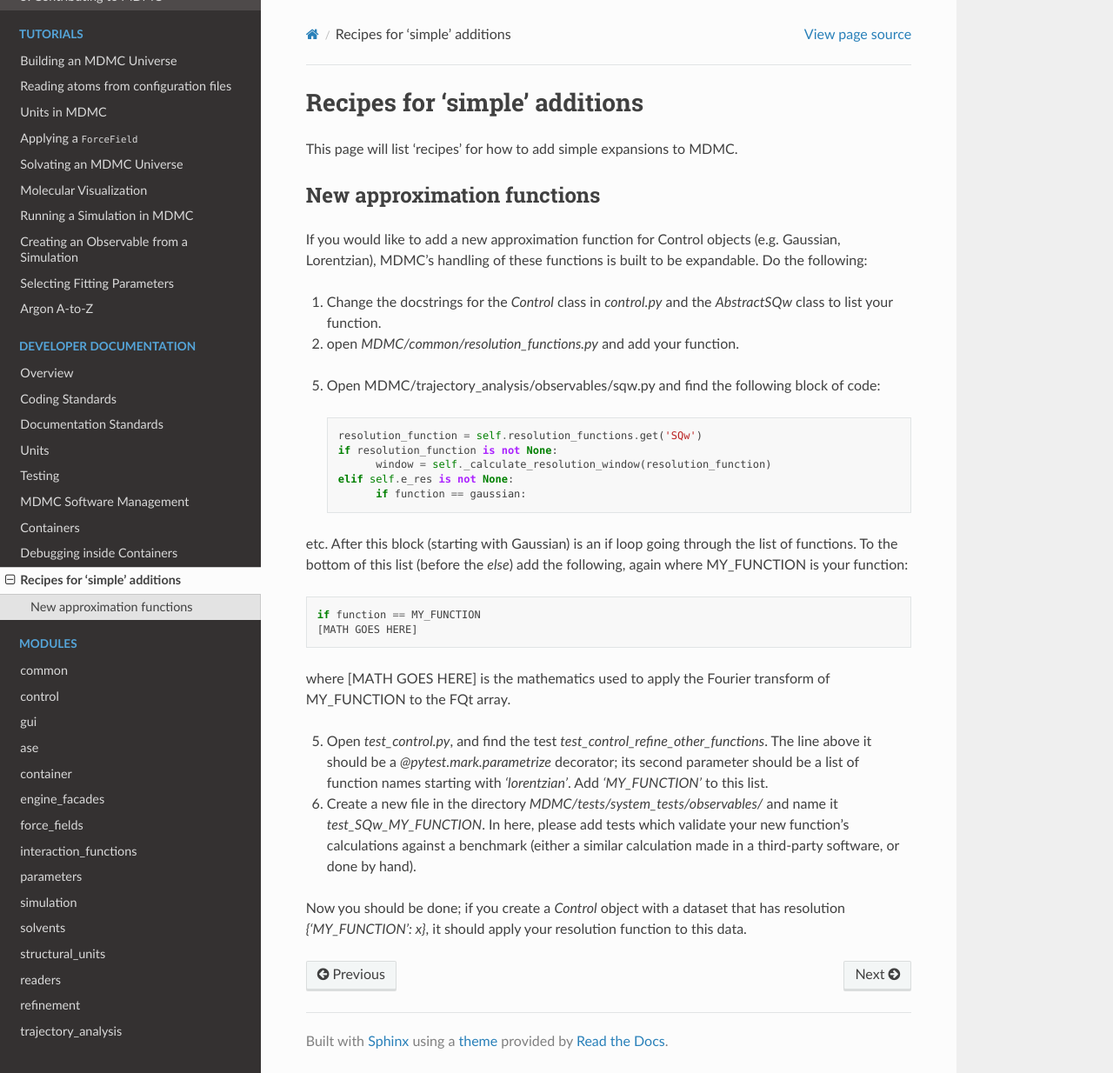
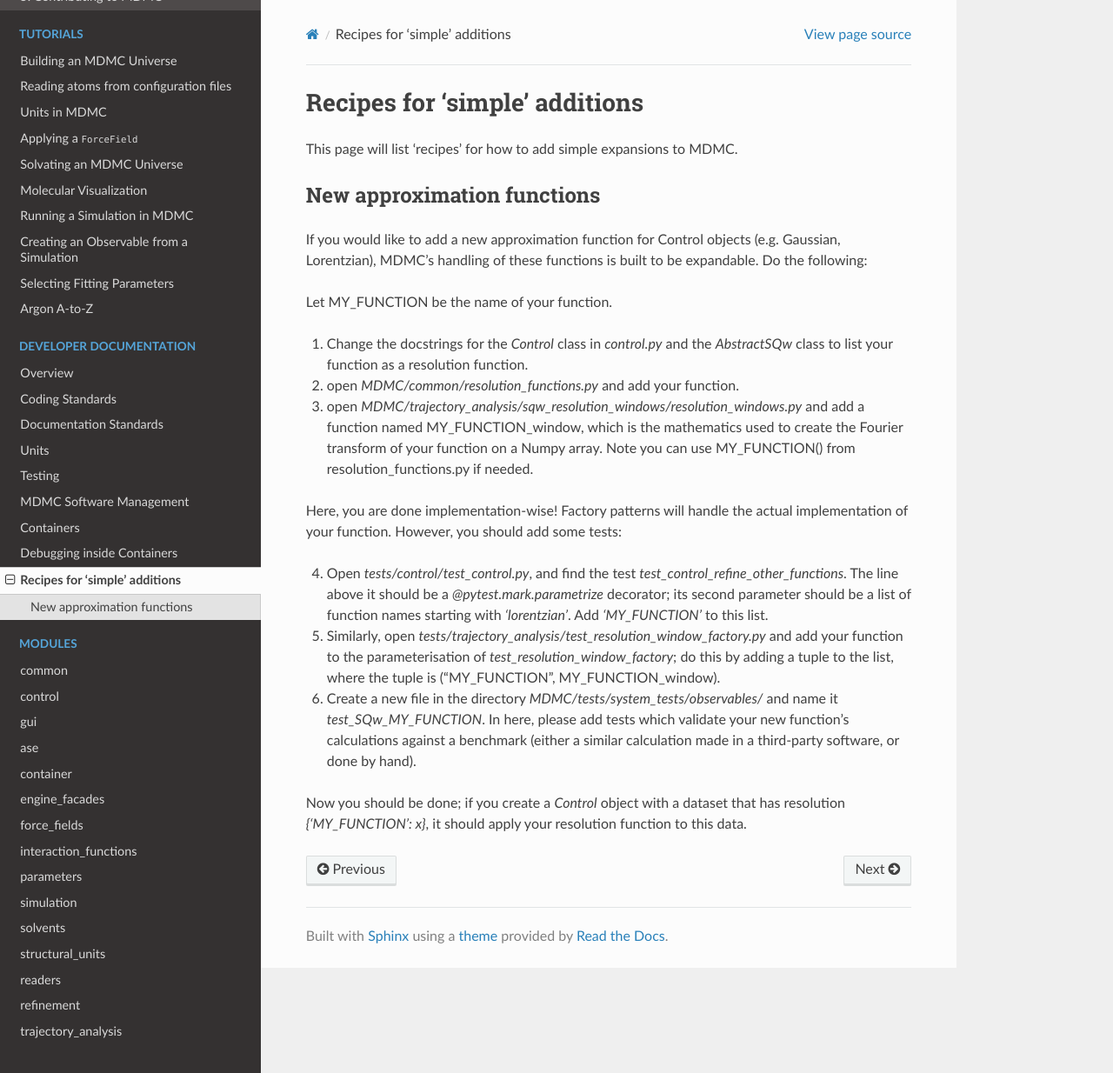
Before and after one commit to ISISNeutronMuon/MDMC, a Sphinx documentation site: the page built from doc/pages/developer/recipes.rst, in a window 1280 px wide and 1234 px high. Shown: the whole window at 87% size. Built offline with Sphinx 7.4.7 and the Read the Docs theme 2.0.0, drawn with Linux system fonts in a browser that asks for light colours; pages that are not in the unit, such as notebooks, are missing from menus.

Commit message:
Updated recipes tutorial and fixed some wording on the factory test [no ci]

```diff
--- a/doc/pages/developer/recipes.rst
+++ b/doc/pages/developer/recipes.rst
@@ -10,29 +10,18 @@ New approximation functions
 
 If you would like to add a new approximation function for Control objects (e.g. Gaussian, Lorentzian), MDMC's handling of these functions is built to be expandable. Do the following:
 
-1. Change the docstrings for the `Control` class in `control.py` and the `AbstractSQw` class to list your function.
+Let MY_FUNCTION be the name of your function.
+
+1. Change the docstrings for the `Control` class in `control.py` and the `AbstractSQw` class to list your function as a resolution function.
 2. open `MDMC/common/resolution_functions.py` and add your function.
+3. open `MDMC/trajectory_analysis/sqw_resolution_windows/resolution_windows.py` and add a function named MY_FUNCTION_window, which is the mathematics used to create the Fourier transform of your function on a Numpy array. Note you can use MY_FUNCTION() from resolution_functions.py if needed.
 
-5. Open MDMC/trajectory_analysis/observables/sqw.py and find the following block of code:
+Here, you are done implementation-wise! Factory patterns will handle the actual implementation of your function. However, you should add some tests:
 
- .. code-block:: python
 
-  resolution_function = self.resolution_functions.get('SQw')
-  if resolution_function is not None:
-  	window = self._calculate_resolution_window(resolution_function)
-  elif self.e_res is not None:
-  	if function == gaussian:
+4. Open `tests/control/test_control.py`, and find the test `test_control_refine_other_functions`. The line above it should be a `@pytest.mark.parametrize` decorator; its second parameter should be a list of function names starting with `'lorentzian'`. Add `'MY_FUNCTION'` to this list.
 
-etc. After this block (starting with Gaussian) is an if loop going through the list of functions. To the bottom of this list (before the `else`) add the following, again where MY_FUNCTION is your function:
-
-.. code-block:: python
-
-  if function == MY_FUNCTION
-  [MATH GOES HERE]
-
-where [MATH GOES HERE] is the mathematics used to apply the Fourier transform of MY_FUNCTION to the FQt array.
-
-5. Open `test_control.py`, and find the test `test_control_refine_other_functions`. The line above it should be a `@pytest.mark.parametrize` decorator; its second parameter should be a list of function names starting with `'lorentzian'`. Add `'MY_FUNCTION'` to this list.
+5. Similarly, open `tests/trajectory_analysis/test_resolution_window_factory.py` and add your function to the parameterisation of `test_resolution_window_factory`; do this by adding a tuple to the list, where the tuple is ("MY_FUNCTION", MY_FUNCTION_window).
 
 6. Create a new file in the directory `MDMC/tests/system_tests/observables/` and name it `test_SQw_MY_FUNCTION`. In here, please add tests which validate your new function's calculations against a benchmark (either a similar calculation made in a third-party software, or done by hand).
 
```
Also changed, not shown: 1 other file.
